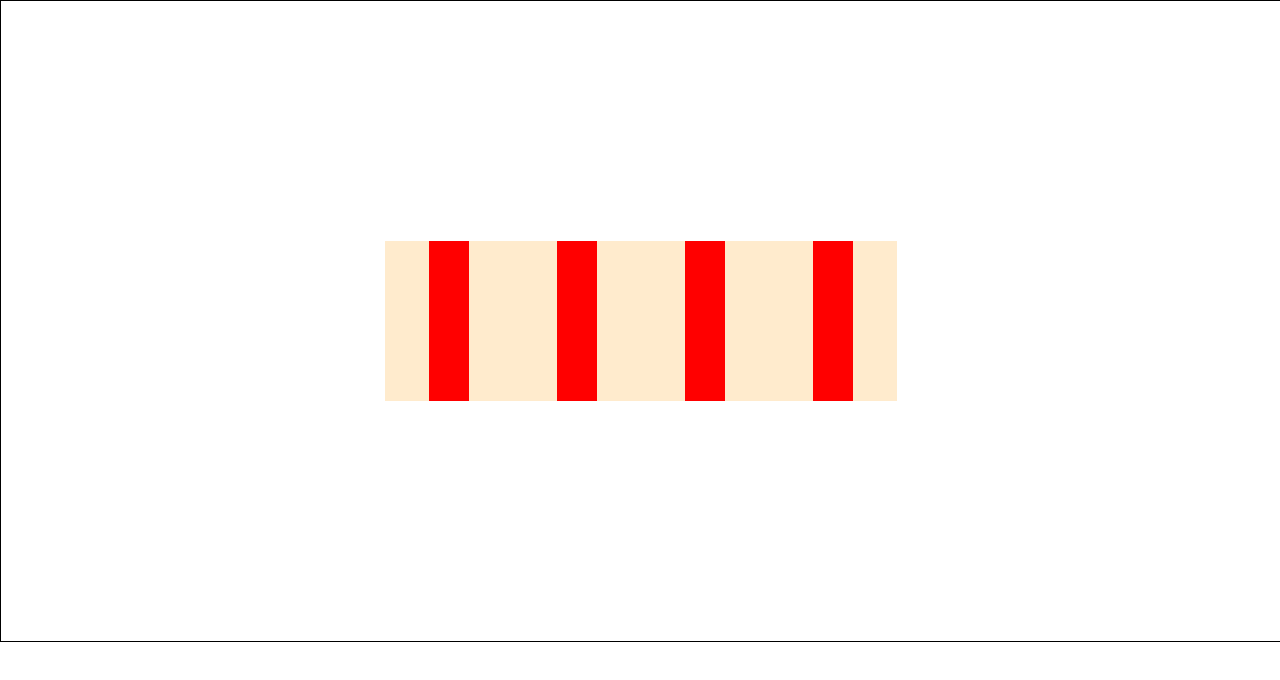
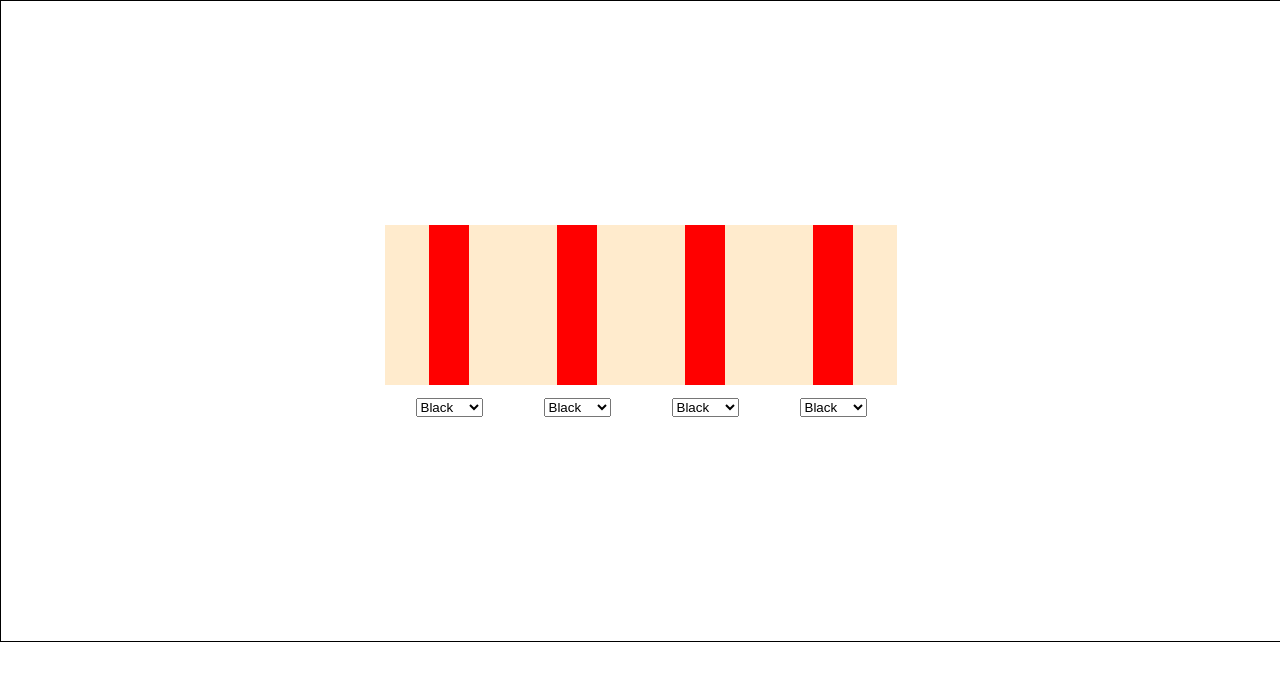
Before and after one commit to GeracNeto/resistor-code, a React (Vite) app: page / in a window 1280 px wide. Shown: the top 680 px of the page. Built offline with nearby package versions, Linux system fonts and the light colour scheme.

Commit message:
Criado select para as cores do resistor e estilizado

```diff
--- a/src/components/resistor/index.jsx
+++ b/src/components/resistor/index.jsx
@@ -3,7 +3,9 @@ import './style.css';
 
 
 export function Resistor(){
+
     return(
+
         <div className="master-container">
             <div className="resistor">
                 <div className="box"></div>
@@ -11,6 +13,59 @@ export function Resistor(){
                 <div className="box"></div>
                 <div className="box"></div>
             </div>
+            <div className="box-color">
+                <select>
+                    <option>Black</option>
+                    <option>Brown</option>
+                    <option>Red</option>
+                    <option>Orange</option>
+                    <option>Yellow</option>
+                    <option>Green</option>
+                    <option>Blue</option>
+                    <option>Pink</option>
+                    <option>Gray</option>
+                    <option>White</option>
+                </select>
+
+                <select>
+                <option>Black</option>
+                    <option>Brown</option>
+                    <option>Red</option>
+                    <option>Orange</option>
+                    <option>Yellow</option>
+                    <option>Green</option>
+                    <option>Blue</option>
+                    <option>Pink</option>
+                    <option>Gray</option>
+                    <option>White</option>
+                </select>
+
+                <select>
+                    <option>Black</option>
+                    <option>Brown</option>
+                    <option>Red</option>
+                    <option>Orange</option>
+                    <option>Yellow</option>
+                    <option>Green</option>
+                    <option>Blue</option>
+                    <option>Pink</option>
+                    <option>Gray</option>
+                    <option>White</option>
+                </select>
+
+                <select>
+                    <option>Black</option>
+                    <option>Brown</option>
+                    <option>Red</option>
+                    <option>Orange</option>
+                    <option>Yellow</option>
+                    <option>Green</option>
+                    <option>Blue</option>
+                    <option>Pink</option>
+                    <option>Gray</option>
+                    <option>White</option>
+                </select>
+            </div>
         </div>
     );
 }
--- a/src/components/resistor/style.css
+++ b/src/components/resistor/style.css
@@ -1,5 +1,6 @@
 .master-container{
     display: flex;
+    flex-direction: column;
     justify-content: center;
     align-items: center;
 
@@ -24,3 +25,12 @@
 
     margin: 0 2%;
 }
+
+.box-color{
+    display: flex;
+    justify-content: space-around;
+
+    width: 40%;
+
+    margin-top: 1%;
+}
```
